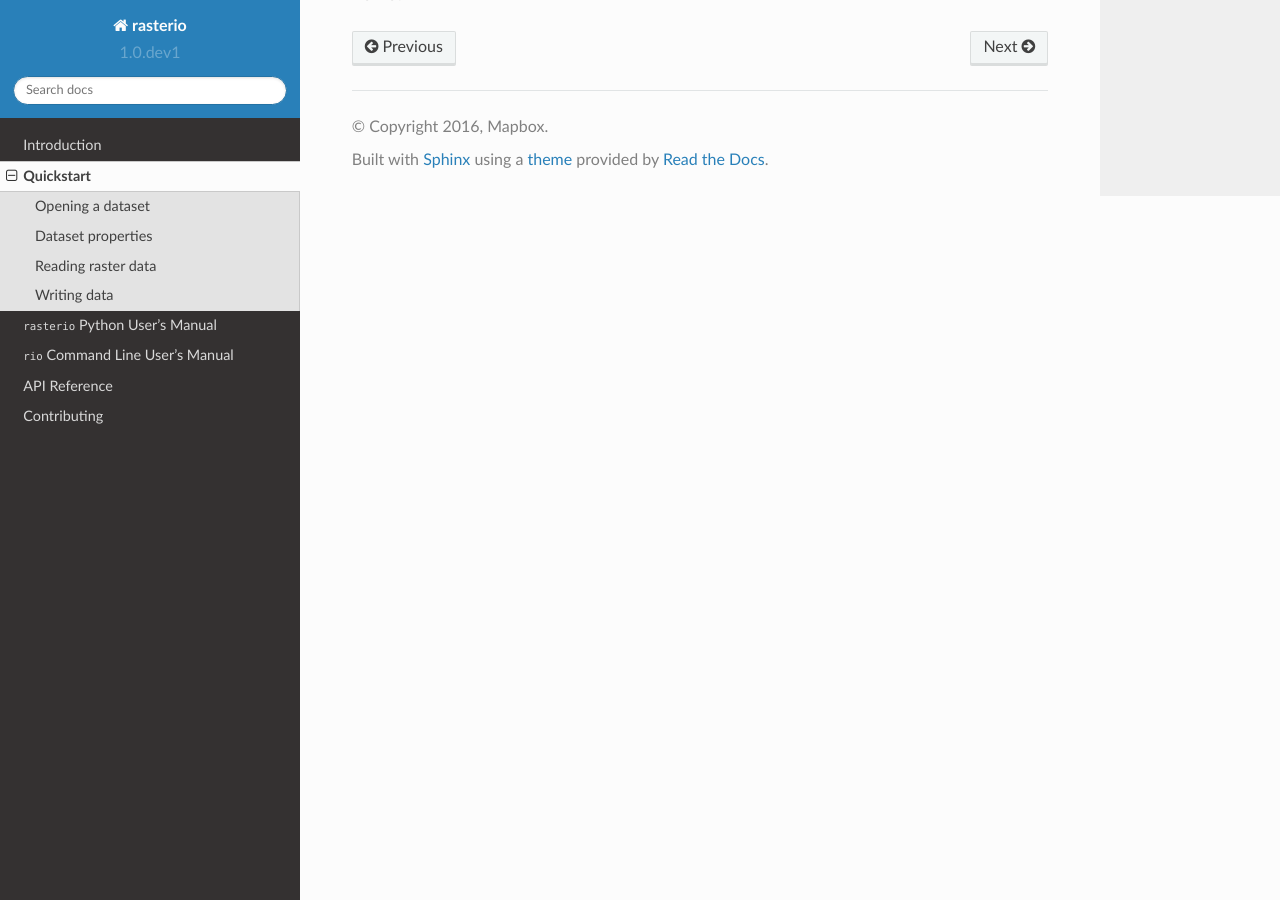
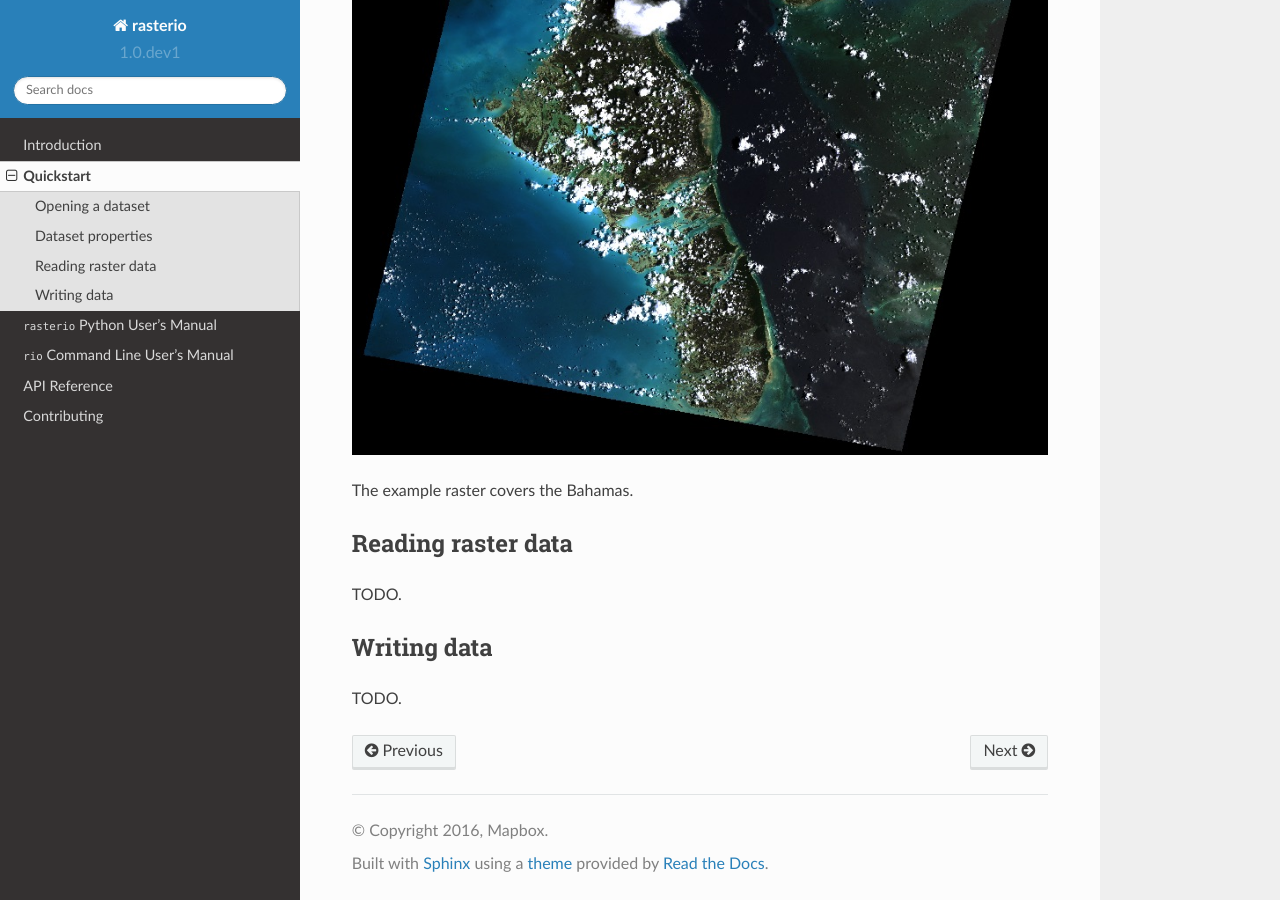
Before and after one commit to rasterio/rasterio, a Sphinx documentation site: the page built from docs/quickstart.rst, in a window 1280 px wide and 900 px high, scrolled down 2020 px. Built offline with Sphinx 7.4.7 and the Read the Docs theme 2.0.0, drawn with Linux system fonts in a browser that asks for light colours; pages that are not in the unit, such as notebooks, are missing from menus.

Commit message:
Add image

```diff
--- a/docs/quickstart.rst
+++ b/docs/quickstart.rst
@@ -90,6 +90,10 @@ Coordinate reference systems are an advanced topic. Suffice it to say that
 between the ``crs`` and the ``transform`` a raster dataset is fully
 georeferenced and can be compared to other GIS datasets.
 
+.. image:: img/RGB.byte.jpg
+
+The example raster covers the Bahamas.
+
 Reading raster data
 -------------------
 
```
